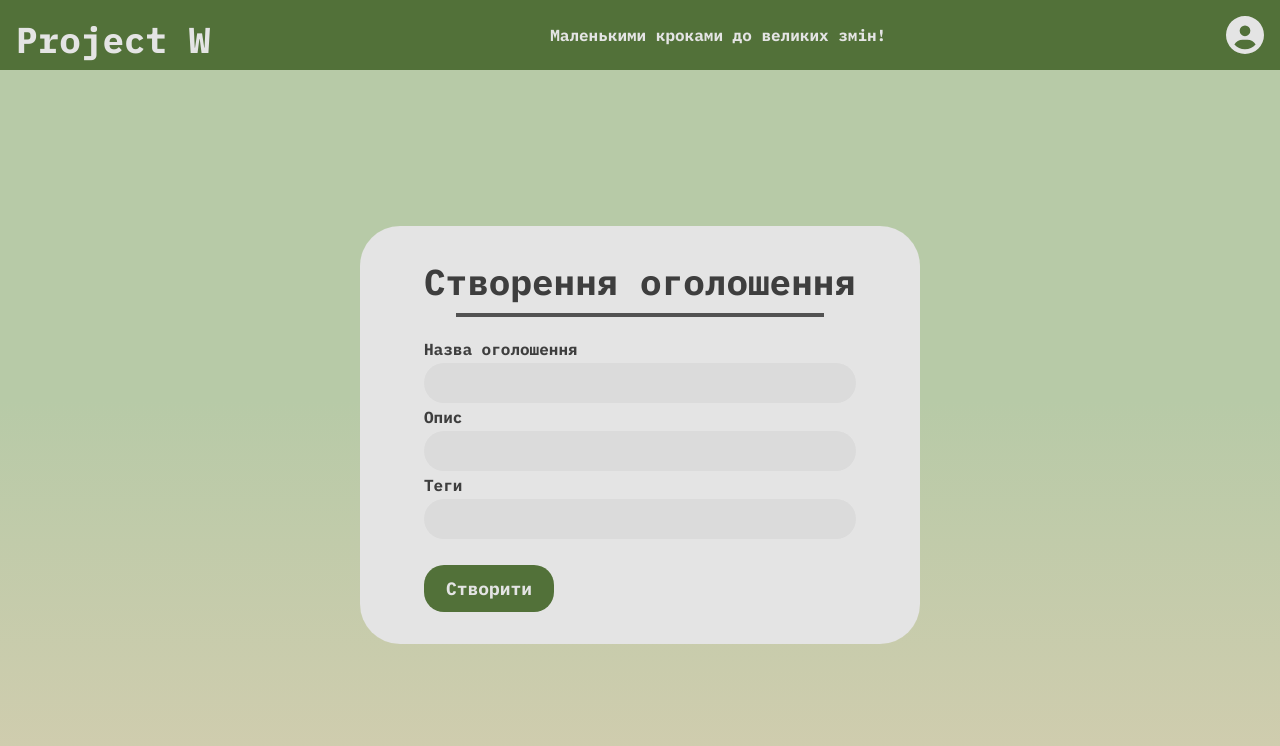
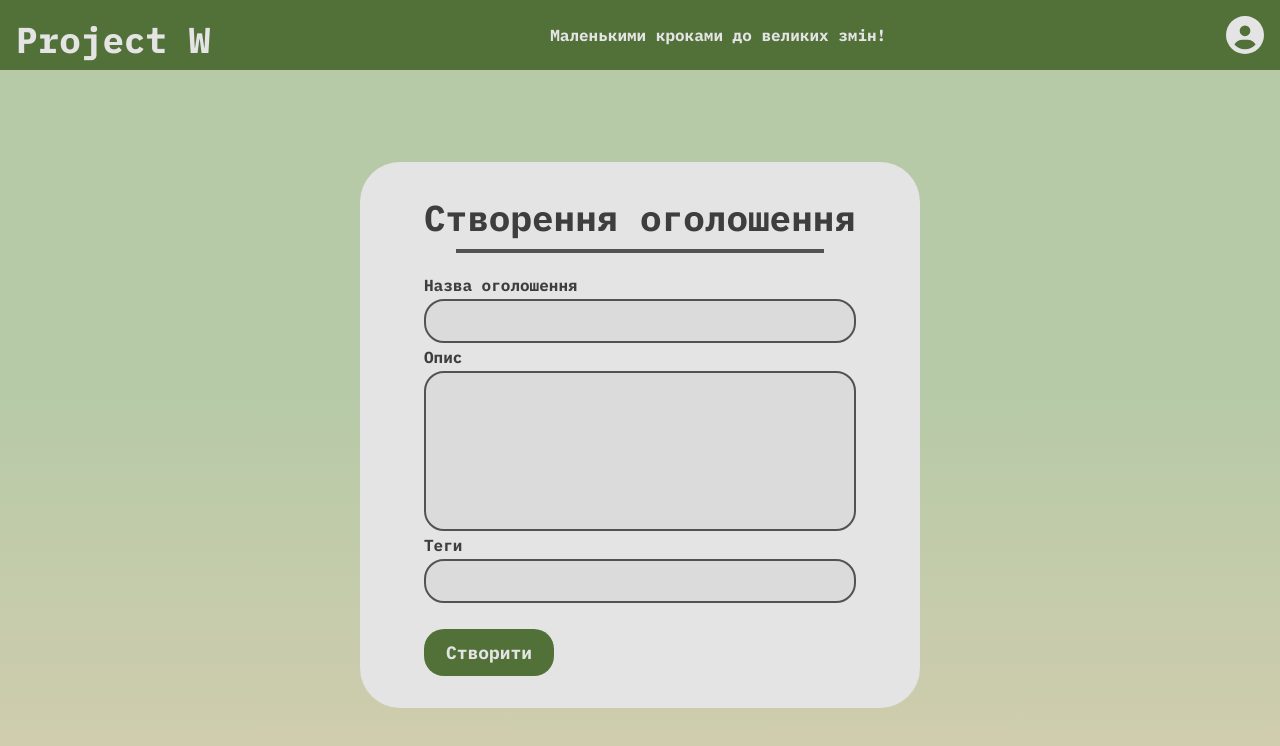
Before and after one commit to amasyaska/project-w, a React (Vite) app in the folder src/django-container/frontend/: page /creation in a window 1280 px wide. Shown: the top 746 px of the page. Built offline with nearby package versions, Linux system fonts and the light colour scheme.

Commit message:
feat: creation and input changes

```diff
--- a/src/django-container/frontend/src/components/Creation.module.css
+++ b/src/django-container/frontend/src/components/Creation.module.css
@@ -15,7 +15,6 @@
     width: 100%;
     padding-top: 5%;
     padding-bottom: 5%;
-}
 
     label {
         display: flex;
@@ -25,7 +24,7 @@ label {
         margin-bottom: 4px;
     }
 
-input {
+    input, textarea {
         align-self: center;
         width: 100%;
         min-height: 100%;
@@ -35,7 +34,10 @@ input {
     }
 
     .description {
-    min-height: 40%;
+        min-height: 20vh;
+
+    }
+
 }
 
 .create {
--- a/src/django-container/frontend/src/components/Input.tsx
+++ b/src/django-container/frontend/src/components/Input.tsx
@@ -3,16 +3,20 @@ import React from "react";
 
 type InputProps = {
     label?: string;
-} & React.InputHTMLAttributes<HTMLInputElement>;
+    text?:boolean;
+    className?:string;
+    [key:string]: unknown;
+};
 
-export default function Input({label, ...props}: InputProps) {
+export default function Input({label, text, ...props}: InputProps) {
     const className = [style.input, props.className].join(" ");
+    const inp = text ? <textarea {...props} className={className}/> : <input {...props} className={className}/>;
     return label ? (
         <label className={style.label}>
             {label}
-            <input {...props} className={className}/>
+            {inp}
         </label>
     ) : (
-        <input {...props} className={className}/>
+        inp
     );
 }
```
Also changed, not shown: src/django-container/frontend/src/components/Input.module.css (line endings or trailing spaces). Lines whose indentation alone changed are shown as unchanged.
